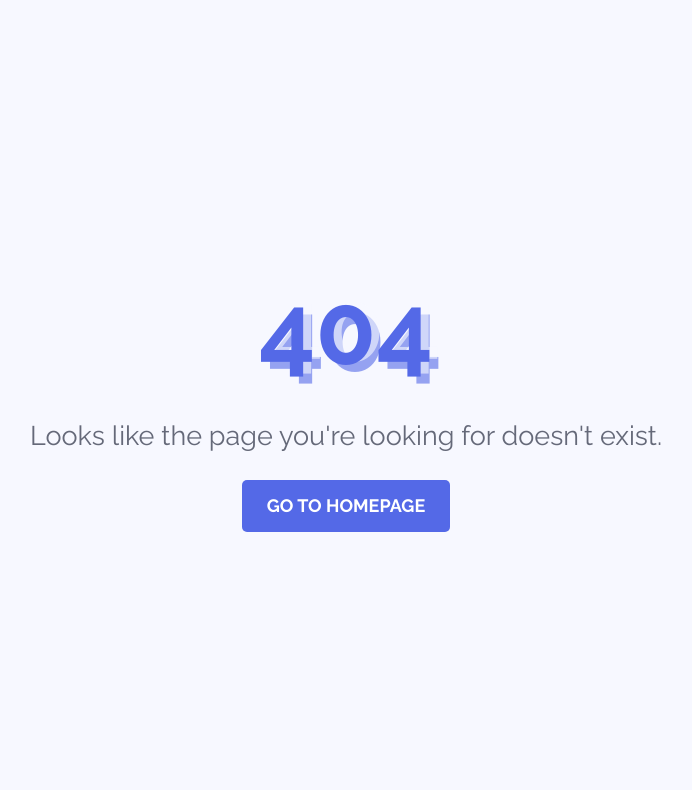
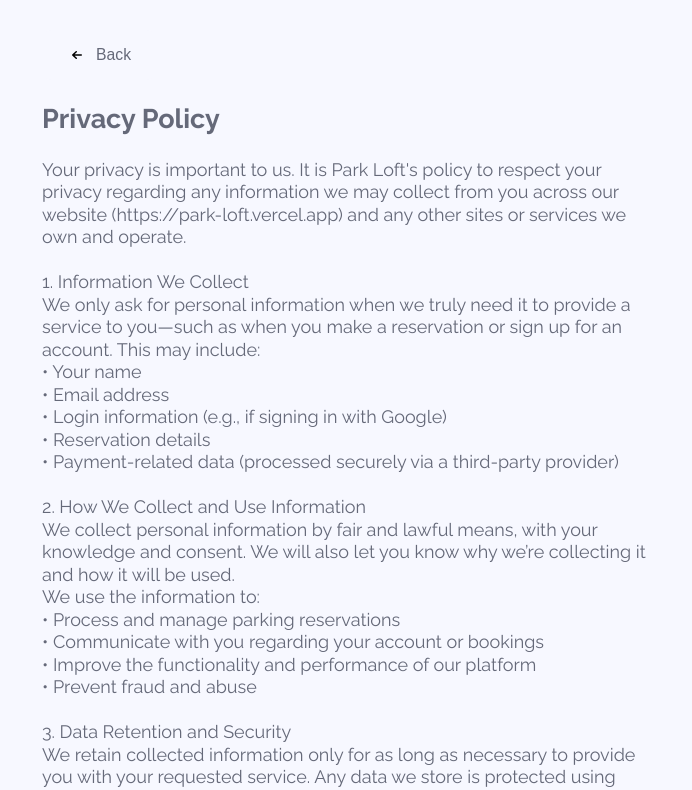
Before and after one commit to geochrs/ParkLoft, a React (Vite) app in the folder frontend/: page /privacy in a window 1280 px wide. Before the commit this address had no page. Shown: the top 790 px of the page, without its empty margins (294-986 px from the left). Built offline with nearby package versions, Linux system fonts and the light colour scheme.

Commit message:
added privacy page

```diff
--- a/frontend/src/App.jsx
+++ b/frontend/src/App.jsx
@@ -5,6 +5,7 @@
 import SignUpPage from './pages/SignUpPage';
 import ProfilePage from './pages/ProfilePage';
 import TosPage from './pages/TosPage';
+import PrivacyPage from './pages/PrivacyPage';
 import ForgotPasswordPage from './pages/ForgotPasswordPage';
 import ErrorPage from './pages/ErrorPage';
 
@@ -47,6 +48,10 @@
     path: 'tos',
     element: <TosPage />,
   },
+  {
+    path: 'privacy',
+    element: <PrivacyPage />,
+  },
 ]);
 
 function App() {
--- a/frontend/src/components/content/FooterSection.jsx
+++ b/frontend/src/components/content/FooterSection.jsx
@@ -30,7 +30,7 @@
             </div>
             <div className={classes.links}>
             <Link to="/tos">Terms of services</Link>
-            <Link to='/privacy-policy'>Privacy policy</Link>
+            <Link to='/privacy'>Privacy policy</Link>
             </div>
           </div>
         </div>
--- /dev/null
+++ b/frontend/src/pages/PrivacyPage.jsx
@@ -0,0 +1,129 @@
+import classes from './PrivacyPage.module.css';
+import { Link } from 'react-router-dom';
+import { useEffect } from 'react';
+
+export default function PrivacyPage() {
+  useEffect(() => {
+    window.scrollTo(0, 0);
+  }, []);
+
+  return (
+    <section className={classes.section}>
+      <div className={classes.container}>
+        <button className={classes.backButton}>
+          <span className={classes.backIcon}>
+            <svg
+              xmlns="http://www.w3.org/2000/svg"
+              viewBox="0 0 20 20"
+              fill="currentColor"
+            >
+              <path
+                fillRule="evenodd"
+                d="M15 10a.75.75 0 01-.75.75H7.612l2.158 1.96a.75.75 0 11-1.04 1.08l-3.5-3.25a.75.75 0 010-1.08l3.5-3.25a.75.75 0 111.04 1.08L7.612 9.25h6.638A.75.75 0 0115 10z"
+                clipRule="evenodd"
+              ></path>
+            </svg>
+          </span>
+          <Link to="/">Back</Link>
+        </button>
+        <h1>Privacy Policy</h1>
+        <div>
+          Your privacy is important to us. It is Park Loft's policy to respect
+          your privacy regarding any information we may collect from you across
+          our website (https://park-loft.vercel.app) and any other sites or
+          services we own and operate.
+          <br />
+          <br />
+          1. Information We Collect
+          <br /> We only ask for personal information when we truly need it to
+          provide a service to you—such as when you make a reservation or sign
+          up for an account. This may include:
+          <br />
+          • Your name
+          <br />
+          • Email address
+          <br />
+          • Login information (e.g., if signing in with Google)
+          <br />
+          • Reservation details
+          <br />
+          • Payment-related data (processed securely via a third-party provider)
+          <br />
+          <br />
+          2. How We Collect and Use Information
+          <br />
+          We collect personal information by fair and lawful means, with your
+          knowledge and consent. We will also let you know why we’re collecting
+          it and how it will be used.
+          <br />
+          We use the information to:
+          <br />
+          • Process and manage parking reservations
+          <br />
+          • Communicate with you regarding your account or bookings
+          <br />
+          • Improve the functionality and performance of our platform
+          <br />
+          • Prevent fraud and abuse
+          <br />
+          <br />
+          3. Data Retention and Security
+          <br /> We retain collected information only for as long as necessary
+          to provide you with your requested service. Any data we store is
+          protected using commercially acceptable methods to prevent loss,
+          theft, unauthorized access, disclosure, copying, misuse, or
+          modification.
+          <br />
+          <br />
+          4. Sharing of Information
+          <br /> We do not share personally identifying information publicly or
+          with third parties, except:
+          <br />
+          • When required by law or legal process
+          <br />
+          • When necessary to fulfill a service you’ve requested (e.g., through
+          payment processors or hosting providers)
+          <br />
+          <br />
+          5. External Links
+          <br /> Our website may link to third-party sites we do not control.
+          Please be aware that we are not responsible for the content or privacy
+          practices of those external sites.
+          <br />
+          <br />
+          6. GDPR and Data Protection
+          <br /> Park Loft acts as both a data controller and a data processor
+          in accordance with applicable data protection laws, including the EU
+          General Data Protection Regulation (GDPR).
+          <br />
+          As a user, you have the right to:
+          <br />
+          • Access or update your personal data
+          <br />
+          • Request deletion of your data
+          <br />
+          • Withdraw consent to data collection
+          <br />
+          • File a complaint with a data protection authority (if applicable)
+          <br />
+          <br />
+          7. Your Choice
+          <br /> You are free to refuse our request for personal information,
+          with the understanding that we may be unable to provide certain
+          services without it.
+          <br />
+          <br />
+          8. Acceptance
+          <br /> Your continued use of our website will be regarded as
+          acceptance of our privacy practices and personal data handling as
+          described in this policy.
+          <br />
+          <br/>
+          If you have any questions about how we manage user data and personal
+          information, please contact us at: 📧 support@park-loft.app
+          <br />
+        </div>
+      </div>
+    </section>
+  );
+}
--- /dev/null
+++ b/frontend/src/pages/PrivacyPage.module.css
@@ -0,0 +1,32 @@
+.container {
+  max-width: 648px;
+  margin: 0 auto;
+  padding: 30px 20px;
+}
+
+.backButton {
+  display: inline-flex;
+  align-items: center;
+  border: none;
+  background-color: #f7f8ff;
+  font-size: 0.875rem;
+  padding: 15px 25px;
+  border-radius: 0.5rem;
+  gap: 0.5rem;
+  cursor: pointer;
+}
+
+.backButton:hover {
+  background-color: #bcbcc0;
+  transition: all 0.3s ease;
+}
+
+.backIcon {
+  width: 20px;
+  height: 20px;
+}
+
+a {
+  text-decoration: none;
+  color: #656979;
+}
```
